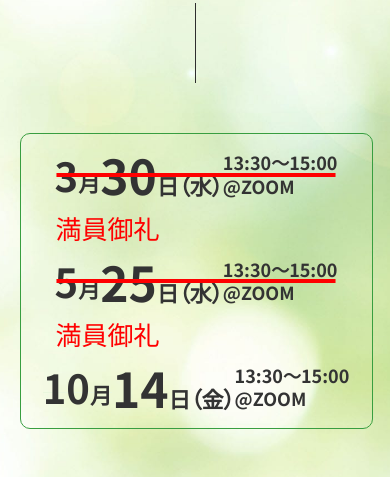
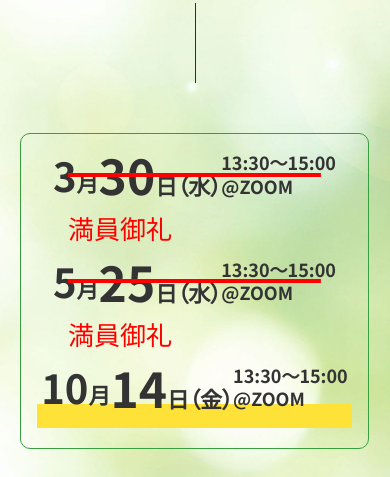
Before and after one commit to kasuyaofcb/saiki-test, a plain HTML site: page index.html in a window 390 px wide. Shown: the part 2331-2808 px from the top of the page. Drawn offline with nearby package versions, Linux system fonts and the light colour scheme.

Commit message:
スタイリング修正

```diff
--- a/assets/css/style.css
+++ b/assets/css/style.css
@@ -88,6 +88,7 @@ header .header__wrap .b1__wrap .b1 .i2 {
   border-radius: 10px;
   font-feature-settings: "palt";
   width: 460px;
+  padding: 0 16px;
 }
 .s01__wrap .b1__wrap .b1 .t3 {
   background: center 58% / contain no-repeat url("../img/0105.png");
@@ -102,7 +103,14 @@ header .header__wrap .b1__wrap .b1 .i2 {
   justify-content: center;
   line-height: 1.3;
   text-align: left;
+
 }
+
+.b1_min--mark{
+  background: linear-gradient(transparent 70%, #ffe238 0%);
+  margin-bottom:20px
+}
+
 .s01__wrap .b1__wrap .b1 .close {
   position: absolute;
 }
@@ -437,6 +445,7 @@ header .header__wrap .b1__wrap .b1 .i2 {
   font-weight: 600;
   padding: 64px 0 50px;
   text-align: center;
+  padding: 0 16px;
 }
 .s09__wrap .b1__wrap {
   display: flex;
@@ -823,6 +832,14 @@ text-align:center;
   left:10%
 }
 
+.s01__wrap .b1__wrap .b1 {
+  width:90%;
+}
+
+.s09__wrap .b1__wrap .b1{
+  width:90%;
+}
+
 /*notes*/
 footer {
   padding: 24px 0;
--- a/index.html
+++ b/index.html
@@ -78,7 +78,7 @@ height="0" width="0" style="display:none;visibility:hidden"></iframe></noscript>
             <img class="close" src="assets/img/close.svg" width="80%" alt="" />
           </div>
           <p class="t5">満員御礼</p>
-          <div class="b1_min">
+          <div class="b1_min b1_min--mark">
             <p class="t3"><span class="fs-56">10</span>月</p>
             <p class="t4"><span class="fs-64">14</span>日（金）</p>
             <p>13:30〜15:00<br>@ZOOM</p>
@@ -387,7 +387,7 @@ height="0" width="0" style="display:none;visibility:hidden"></iframe></noscript>
             <img class="close" src="assets/img/close.svg" width="80%" alt="" />
           </div>
           <p class="t5">満員御礼</p>
-          <div class="b1_min">
+          <div class="b1_min b1_min--mark">
             <p class="t3"><span class="fs-56">10</span>月</p>
             <p class="t4"><span class="fs-64">14</span>日（金）</p>
             <p>13:30〜15:00<br>@ZOOM</p>
```
